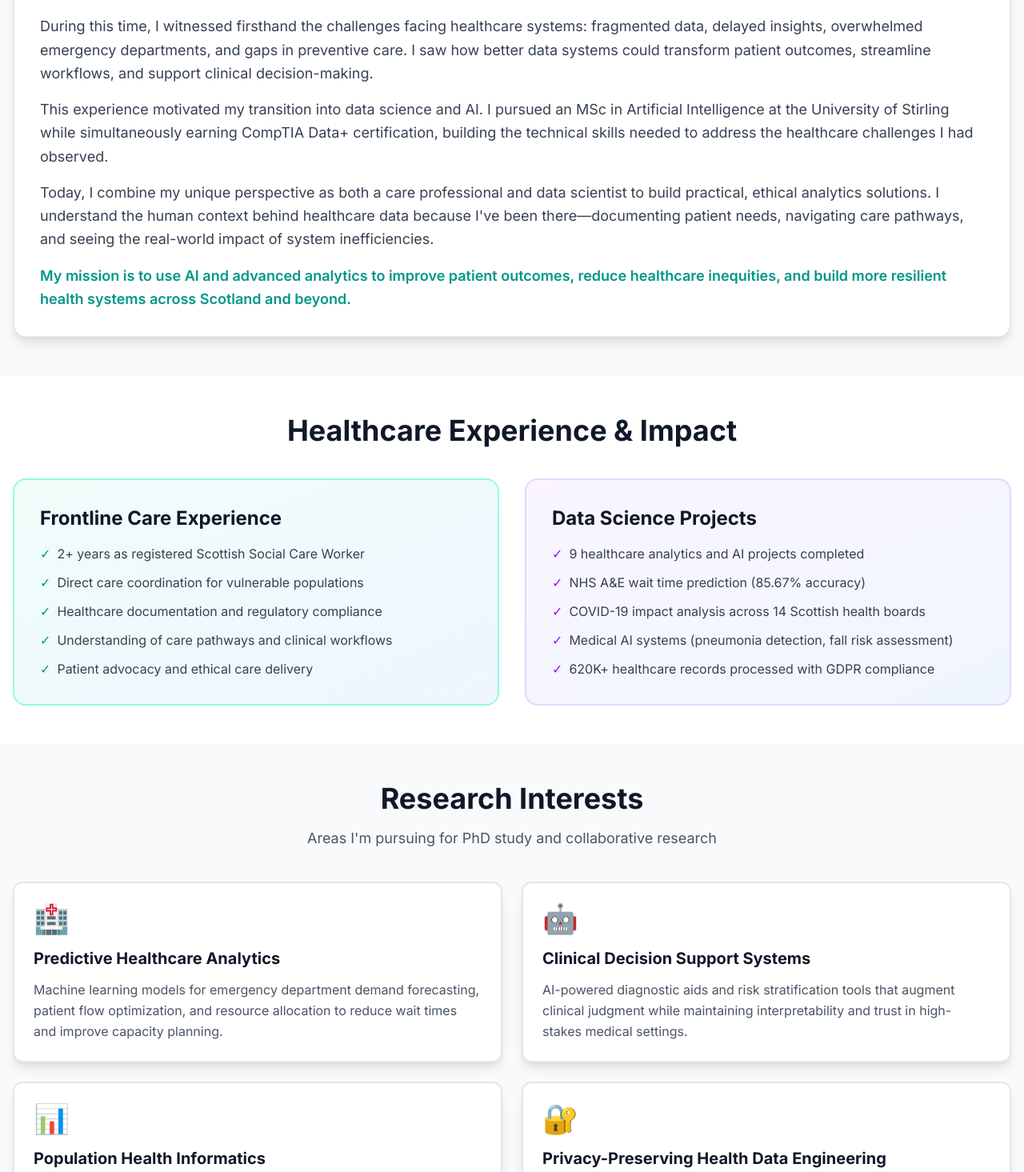
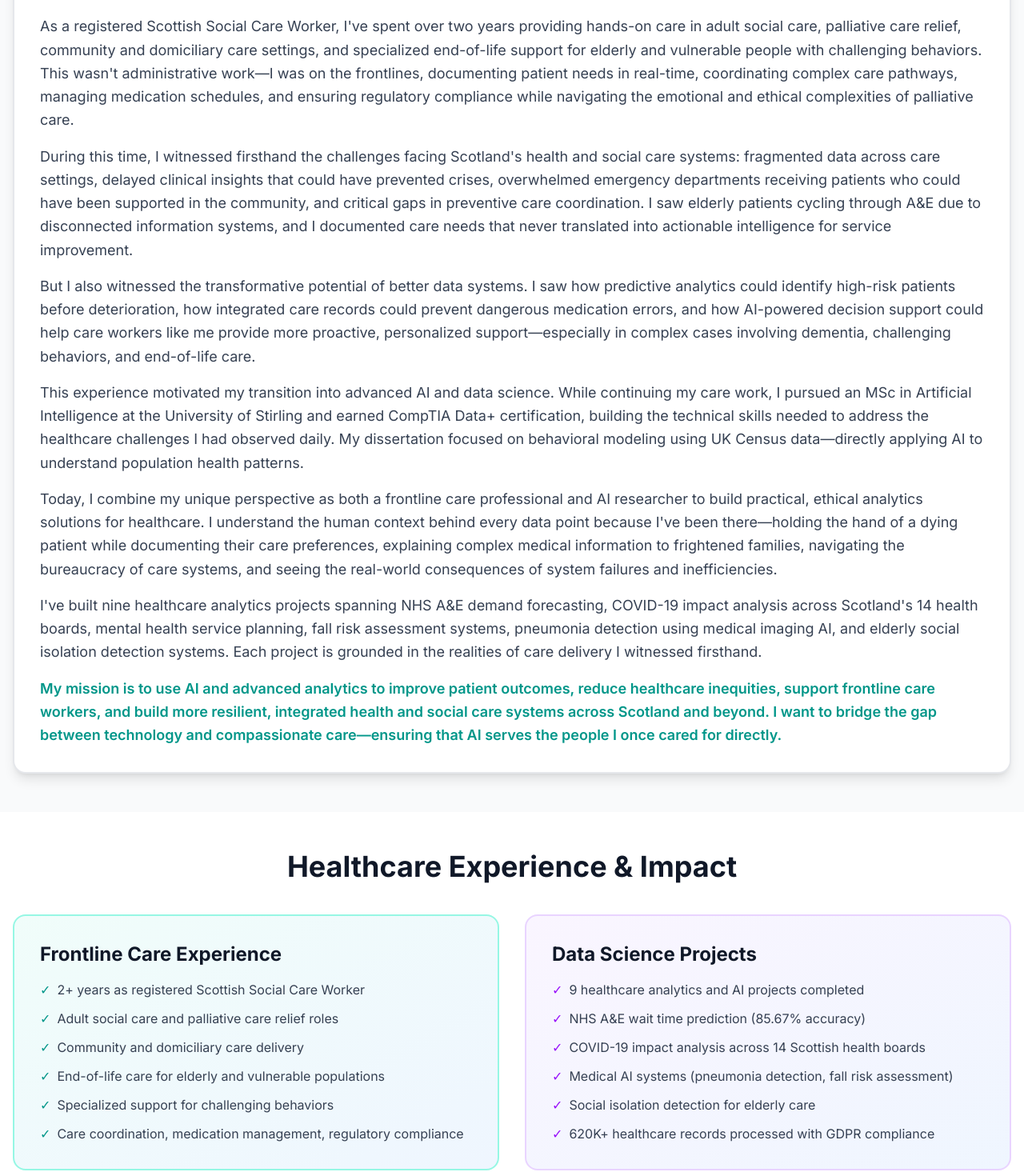
Before and after one commit to ayothetechguy/my-portfolio-website, a Next.js app: page /about in a window 1280 px wide. Shown: the part 1189-2654 px from the top of the page at 80% size. Built offline with nearby package versions, Linux system fonts and the light colour scheme.

Commit message:
Update research interests: strategic alignment with emergency care focus

```diff
--- a/app/about/page.tsx
+++ b/app/about/page.tsx
@@ -139,7 +139,7 @@ export default function About() {
                   href="/contact"
                   className="px-6 py-3 bg-white text-teal-600 border-2 border-teal-600 rounded-lg font-semibold hover:bg-teal-50 transition"
                 >
-                  Get in touch to learn more
+                  Download CV
                 </Link>
               </div>
             </motion.div>
@@ -178,22 +178,31 @@ export default function About() {
             viewport={{ once: true }}
             className="bg-white rounded-2xl border-2 border-gray-200 shadow-lg p-8"
           >
-            <h2 className="text-3xl font-bold text-gray-900 mb-6">My Journey: From Care to Code</h2>
+            <h2 className="text-3xl font-bold text-gray-900 mb-6">My Journey: From Technology to Care to AI</h2>
             <div className="space-y-4 text-gray-700 text-lg leading-relaxed">
               <p>
-                My path to healthcare data science began on the frontlines of care. As a registered Scottish Social Care Worker with over two years of hands-on experience, I worked directly with vulnerable populations, managing care documentation, coordinating services, and ensuring compliance with stringent regulatory standards.
+                My path to healthcare data science is rooted in a lifelong fascination with medical decision-making and the power of data to transform care. With a foundation in Computer Engineering (ND, HND) and Computer Science (PGD), I initially pursued technology from a systems perspective. But it was my work in Scotland&apos;s social care sector that crystallized my purpose.
               </p>
               <p>
-                During this time, I witnessed firsthand the challenges facing healthcare systems: fragmented data, delayed insights, overwhelmed emergency departments, and gaps in preventive care. I saw how better data systems could transform patient outcomes, streamline workflows, and support clinical decision-making.
+                As a registered Scottish Social Care Worker, I&apos;ve spent over two years providing hands-on care in adult social care, palliative care relief, community and domiciliary care settings, and specialized end-of-life support for elderly and vulnerable people with challenging behaviors. This wasn&apos;t administrative work—I was on the frontlines, documenting patient needs in real-time, coordinating complex care pathways, managing medication schedules, and ensuring regulatory compliance while navigating the emotional and ethical complexities of palliative care.
               </p>
               <p>
-                This experience motivated my transition into data science and AI. I pursued an MSc in Artificial Intelligence at the University of Stirling while simultaneously earning CompTIA Data+ certification, building the technical skills needed to address the healthcare challenges I had observed.
+                During this time, I witnessed firsthand the challenges facing Scotland&apos;s health and social care systems: fragmented data across care settings, delayed clinical insights that could have prevented crises, overwhelmed emergency departments receiving patients who could have been supported in the community, and critical gaps in preventive care coordination. I saw elderly patients cycling through A&E due to disconnected information systems, and I documented care needs that never translated into actionable intelligence for service improvement.
               </p>
               <p>
-                Today, I combine my unique perspective as both a care professional and data scientist to build practical, ethical analytics solutions. I understand the human context behind healthcare data because I've been there—documenting patient needs, navigating care pathways, and seeing the real-world impact of system inefficiencies.
+                But I also witnessed the transformative potential of better data systems. I saw how predictive analytics could identify high-risk patients before deterioration, how integrated care records could prevent dangerous medication errors, and how AI-powered decision support could help care workers like me provide more proactive, personalized support—especially in complex cases involving dementia, challenging behaviors, and end-of-life care.
+              </p>
+              <p>
+                This experience motivated my transition into advanced AI and data science. While continuing my care work, I pursued an MSc in Artificial Intelligence at the University of Stirling and earned CompTIA Data+ certification, building the technical skills needed to address the healthcare challenges I had observed daily. My dissertation focused on behavioral modeling using UK Census data—directly applying AI to understand population health patterns.
+              </p>
+              <p>
+                Today, I combine my unique perspective as both a frontline care professional and AI researcher to build practical, ethical analytics solutions for healthcare. I understand the human context behind every data point because I&apos;ve been there—holding the hand of a dying patient while documenting their care preferences, explaining complex medical information to frightened families, navigating the bureaucracy of care systems, and seeing the real-world consequences of system failures and inefficiencies.
+              </p>
+              <p>
+                I&apos;ve built nine healthcare analytics projects spanning NHS A&E demand forecasting, COVID-19 impact analysis across Scotland&apos;s 14 health boards, mental health service planning, fall risk assessment systems, pneumonia detection using medical imaging AI, and elderly social isolation detection systems. Each project is grounded in the realities of care delivery I witnessed firsthand.
               </p>
               <p className="text-teal-600 font-semibold">
-                My mission is to use AI and advanced analytics to improve patient outcomes, reduce healthcare inequities, and build more resilient health systems across Scotland and beyond.
+                My mission is to use AI and advanced analytics to improve patient outcomes, reduce healthcare inequities, support frontline care workers, and build more resilient, integrated health and social care systems across Scotland and beyond. I want to bridge the gap between technology and compassionate care—ensuring that AI serves the people I once cared for directly.
               </p>
             </div>
           </motion.div>
@@ -221,19 +230,23 @@ export default function About() {
                   </li>
                   <li className="flex items-start">
                     <span className="text-teal-600 mr-2">✓</span>
-                    <span>Direct care coordination for vulnerable populations</span>
+                    <span>Adult social care and palliative care relief roles</span>
                   </li>
                   <li className="flex items-start">
                     <span className="text-teal-600 mr-2">✓</span>
-                    <span>Healthcare documentation and regulatory compliance</span>
+                    <span>Community and domiciliary care delivery</span>
                   </li>
                   <li className="flex items-start">
                     <span className="text-teal-600 mr-2">✓</span>
-                    <span>Understanding of care pathways and clinical workflows</span>
+                    <span>End-of-life care for elderly and vulnerable populations</span>
                   </li>
                   <li className="flex items-start">
                     <span className="text-teal-600 mr-2">✓</span>
-                    <span>Patient advocacy and ethical care delivery</span>
+                    <span>Specialized support for challenging behaviors</span>
+                  </li>
+                  <li className="flex items-start">
+                    <span className="text-teal-600 mr-2">✓</span>
+                    <span>Care coordination, medication management, regulatory compliance</span>
                   </li>
                 </ul>
               </div>
@@ -259,6 +272,10 @@ export default function About() {
                   </li>
                   <li className="flex items-start">
                     <span className="text-purple-600 mr-2">✓</span>
+                    <span>Social isolation detection for elderly care</span>
+                  </li>
+                  <li className="flex items-start">
+                    <span className="text-purple-600 mr-2">✓</span>
                     <span>620K+ healthcare records processed with GDPR compliance</span>
                   </li>
                 </ul>
@@ -278,29 +295,39 @@ export default function About() {
             viewport={{ once: true }}
           >
             <h2 className="text-4xl font-bold text-gray-900 mb-4 text-center">Research Interests</h2>
-            <p className="text-center text-gray-600 mb-10 text-lg">Areas I'm pursuing for PhD study and collaborative research</p>
+            <p className="text-center text-gray-600 mb-10 text-lg">Areas I&apos;m pursuing for PhD study and collaborative research</p>
 
-            <div className="grid md:grid-cols-2 gap-6">
+            <div className="grid md:grid-cols-2 lg:grid-cols-3 gap-6">
               {[
                 {
-                  icon: '🏥',
-                  title: 'Predictive Healthcare Analytics',
-                  description: 'Machine learning models for emergency department demand forecasting, patient flow optimization, and resource allocation to reduce wait times and improve capacity planning.',
-                },
-                {
-                  icon: '🤖',
-                  title: 'Clinical Decision Support Systems',
-                  description: 'AI-powered diagnostic aids and risk stratification tools that augment clinical judgment while maintaining interpretability and trust in high-stakes medical settings.',
+                  icon: '🚨',
+                  title: 'Emergency Department Flow & Capacity Optimization',
+                  description: 'Machine learning approaches to predict emergency department demand, optimize patient flow, and improve resource allocation across Scottish NHS acute care settings to reduce wait times and prevent capacity crises.',
                 },
                 {
                   icon: '📊',
-                  title: 'Population Health Informatics',
-                  description: 'Large-scale analysis of public health data to identify disease patterns, health inequities, and intervention opportunities across diverse communities.',
+                  title: 'Predictive Risk Stratification for Hospital Admissions',
+                  description: 'Developing early warning systems that identify high-risk patients in community and primary care settings before acute deterioration, enabling proactive interventions to prevent avoidable hospitalizations.',
                 },
                 {
-                  icon: '🔐',
-                  title: 'Privacy-Preserving Health Data Engineering',
-                  description: 'GDPR-compliant data pipelines and federated learning approaches that enable healthcare research while protecting patient privacy and maintaining data sovereignty.',
+                  icon: '⏱️',
+                  title: 'Real-Time Healthcare Resource Allocation & Demand Forecasting',
+                  description: 'Time-series forecasting models for anticipating healthcare service demand across multiple settings (A&E, GP, mental health, social care) to support dynamic resource planning and workforce optimization.',
+                },
+                {
+                  icon: '🔗',
+                  title: 'Integrated Care Pathway Analytics Across Health & Social Care',
+                  description: 'Analyzing patient journeys across fragmented health and social care systems to identify bottlenecks, reduce handoff failures, and optimize care coordination for complex, multi-morbid populations.',
+                },
+                {
+                  icon: '👩',
+                  title: 'Longitudinal Analysis of Chronic Women\'s Health Conditions',
+                  description: 'Machine learning techniques to identify symptom trajectories, treatment response patterns, and quality-of-life predictors in chronic women\'s health conditions using longitudinal patient data and patient-reported outcomes.',
+                },
+                {
+                  icon: '🧬',
+                  title: 'Multi-Omic Data Integration for Dermatological Treatment Discovery',
+                  description: 'Computational biology approaches combining genomic, transcriptomic, and proteomic data to identify novel therapeutic targets and personalized treatment strategies for chronic inflammatory skin diseases.',
                 },
               ].map((item, index) => (
                 <motion.div
@@ -312,8 +339,8 @@ export default function About() {
                   className="bg-white rounded-xl p-6 border-2 border-gray-200 shadow-lg hover:shadow-xl transition-all"
                 >
                   <div className="text-4xl mb-4">{item.icon}</div>
-                  <h3 className="text-xl font-bold text-gray-900 mb-3">{item.title}</h3>
-                  <p className="text-gray-600 leading-relaxed">{item.description}</p>
+                  <h3 className="text-lg font-bold text-gray-900 mb-3">{item.title}</h3>
+                  <p className="text-gray-600 leading-relaxed text-sm">{item.description}</p>
                 </motion.div>
               ))}
             </div>
@@ -355,8 +382,8 @@ export default function About() {
                 <div className="space-y-2 text-gray-700">
                   <p><strong>Data Sources:</strong> Public Health Scotland, NHS datasets</p>
                   <p><strong>Compliance:</strong> GDPR, healthcare data governance</p>
-                  <p><strong>Systems:</strong> Clinical documentation, EHR workflows</p>
-                  <p><strong>Standards:</strong> Care Quality Commission frameworks</p>
+                  <p><strong>Systems:</strong> Care documentation, medication management</p>
+                  <p><strong>Standards:</strong> SSSC frameworks, Care Inspectorate</p>
                   <p><strong>Ethics:</strong> Patient privacy, algorithmic fairness</p>
                 </div>
               </div>
@@ -368,9 +395,9 @@ export default function About() {
                 </h3>
                 <div className="space-y-2 text-gray-700">
                   <p><strong>ML Models:</strong> Classification, regression, clustering, time series</p>
-                  <p><strong>Deep Learning:</strong> CNNs for medical imaging, RNNs for sequences</p>
-                  <p><strong>Statistics:</strong> Hypothesis testing, A/B testing, survival analysis</p>
-                  <p><strong>Evaluation:</strong> Cross-validation, bias detection, model interpretation</p>
+                  <p><strong>Deep Learning:</strong> CNNs for medical imaging, RNNs</p>
+                  <p><strong>Statistics:</strong> Hypothesis testing, survival analysis</p>
+                  <p><strong>Evaluation:</strong> Cross-validation, bias detection</p>
                   <p><strong>Deployment:</strong> Model monitoring, performance tracking</p>
                 </div>
               </div>
@@ -398,7 +425,7 @@ export default function About() {
                 <div className="text-teal-600 font-semibold mb-2">2024-2025</div>
                 <h3 className="text-2xl font-bold text-gray-900 mb-2">MSc Artificial Intelligence</h3>
                 <p className="text-gray-700 mb-2 font-medium">University of Stirling, Scotland</p>
-                <p className="text-gray-600">Focus: Healthcare AI, Machine Learning, Deep Learning for Medical Imaging</p>
+                <p className="text-gray-600">Dissertation: Behavioral modeling using UK Census data • Focus: Healthcare AI, Machine Learning, Deep Learning for Medical Applications</p>
               </motion.div>
 
               <motion.div
@@ -424,8 +451,26 @@ export default function About() {
                 className="border-l-4 border-green-500 pl-6 bg-white p-6 rounded-r-xl shadow-lg"
               >
                 <div className="text-green-600 font-semibold mb-2">2015-2018</div>
-                <h3 className="text-2xl font-bold text-gray-900 mb-2">Bachelor's Degree in Computer Science</h3>
+                <h3 className="text-2xl font-bold text-gray-900 mb-2">PGD Computer Science</h3>
                 <p className="text-gray-700">Abubakar Tafawa Balewa University, Nigeria</p>
+              </motion.div>
+
+              <motion.div
+                whileHover={{ x: 8 }}
+                className="border-l-4 border-orange-500 pl-6 bg-white p-6 rounded-r-xl shadow-lg"
+              >
+                <div className="text-orange-600 font-semibold mb-2">2012-2014</div>
+                <h3 className="text-2xl font-bold text-gray-900 mb-2">HND Computer Engineering</h3>
+                <p className="text-gray-700">Nigeria • Foundation in Systems, Networks, and Technical Computing</p>
+              </motion.div>
+
+              <motion.div
+                whileHover={{ x: 8 }}
+                className="border-l-4 border-pink-500 pl-6 bg-white p-6 rounded-r-xl shadow-lg"
+              >
+                <div className="text-pink-600 font-semibold mb-2">2009-2011</div>
+                <h3 className="text-2xl font-bold text-gray-900 mb-2">ND Computer Engineering</h3>
+                <p className="text-gray-700">Nigeria • Technical Foundation in Computer Systems</p>
               </motion.div>
             </div>
           </motion.div>
@@ -442,7 +487,7 @@ export default function About() {
             viewport={{ once: true }}
             className="bg-gradient-to-br from-teal-50 to-blue-50 rounded-2xl border-2 border-teal-200 p-8"
           >
-            <h2 className="text-3xl font-bold text-gray-900 mb-6 text-center">What I'm Seeking</h2>
+            <h2 className="text-3xl font-bold text-gray-900 mb-6 text-center">What I&apos;m Seeking</h2>
             <div className="grid md:grid-cols-2 gap-6">
               <div className="bg-white rounded-xl p-6 border-2 border-gray-200 shadow-sm">
                 <h3 className="text-xl font-bold text-gray-900 mb-4">🎓 PhD Opportunities</h3>
@@ -451,10 +496,11 @@ export default function About() {
                   Particularly interested in:
                 </p>
                 <ul className="space-y-1 text-gray-600">
-                  <li>• Predictive analytics for healthcare systems</li>
-                  <li>• Clinical decision support research</li>
-                  <li>• Population health informatics</li>
-                  <li>• Privacy-preserving health AI</li>
+                  <li>• Emergency care optimization and demand forecasting</li>
+                  <li>• Clinical decision support systems research</li>
+                  <li>• Integrated health and social care informatics</li>
+                  <li>• Longitudinal patient data analysis</li>
+                  <li>• Multi-omic computational approaches</li>
                 </ul>
               </div>
 
@@ -484,9 +530,9 @@ export default function About() {
             whileInView={{ opacity: 1, y: 0 }}
             viewport={{ once: true }}
           >
-            <h2 className="text-4xl md:text-5xl font-bold mb-6">Let's Advance Healthcare Together</h2>
+            <h2 className="text-4xl md:text-5xl font-bold mb-6">Let&apos;s Advance Healthcare Together</h2>
             <p className="text-xl mb-8 text-teal-100">
-              Interested in collaboration, PhD supervision, or exploring my work? I'd love to connect.
+              Interested in collaboration, PhD supervision, or exploring my work? I&apos;d love to connect.
             </p>
             <div className="flex gap-4 justify-center flex-wrap">
               <Link
```
